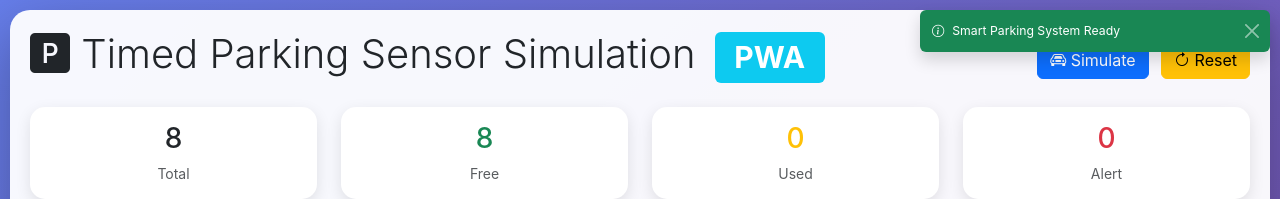
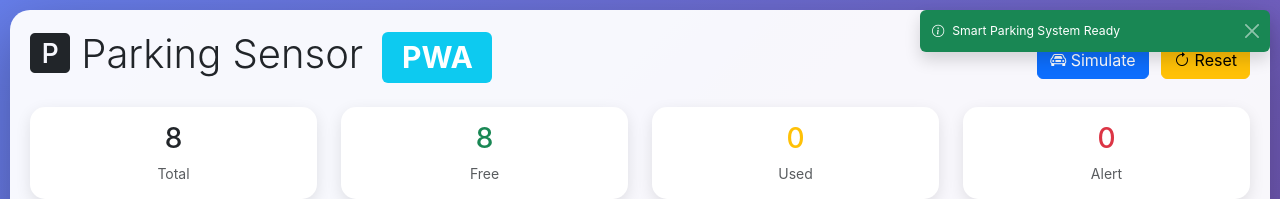
Before and after one commit to wzulfadhli/parking-sensor, a plain HTML site: page index.html in a window 1280 px wide. Shown: the top 199 px of the page. Drawn offline with nearby package versions, Linux system fonts and the light colour scheme.

Commit message:
modified:   app.js 	modified:   index.html

```diff
--- a/app.js
+++ b/app.js
@@ -590,7 +590,7 @@ function showNotification(message, type = 'info') {
     $('#notificationContainer').append(toast);
 
     setTimeout(() => {
-        $('#notificationContainer .toast').first().fadeOut(300, function() {
+        $('#notificationContainer .toast').first().fadeOut(300, function () {
             $(this).remove();
         });
     }, 4000);
--- a/index.html
+++ b/index.html
@@ -7,10 +7,10 @@
     <meta name="theme-color" content="#667eea">
     <meta name="apple-mobile-web-app-capable" content="yes">
     <meta name="apple-mobile-web-app-status-bar-style" content="black-translucent">
-    <meta name="apple-mobile-web-app-title" content="Timed Parking Sensor Simulation">
-    <meta name="description" content="Timed Parking Sensor Simulation">
+    <meta name="apple-mobile-web-app-title" content="Parking Sensor">
+    <meta name="description" content="Parking Sensor">
 
-    <title>Timed Parking Sensor Simulation</title>
+    <title>Parking Sensor</title>
 
     <!-- PWA Manifest -->
     <link rel="manifest" href="manifest.json">
@@ -261,7 +261,7 @@
     <!-- Install PWA Prompt -->
     <div class="install-prompt" id="installPrompt">
         <i class="bi bi-download" style="font-size: 24px;"></i>
-        <span>Install Timed Parking Sensor Simulation App</span>
+        <span>Install Parking Sensor App</span>
         <button class="btn btn-primary btn-sm" onclick="installPWA()">Install</button>
         <button class="btn btn-link btn-sm" onclick="dismissInstall()">Later</button>
     </div>
@@ -274,7 +274,7 @@
     <div class="dashboard-container">
         <div class="d-flex justify-content-between align-items-center mb-3">
             <h1 class="display-6">
-                <i class="bi bi-p-square-fill"></i> Timed Parking Sensor Simulation
+                <i class="bi bi-p-square-fill"></i> Parking Sensor
                 <span class="badge bg-info ms-2">PWA</span>
             </h1>
             <div>
```
